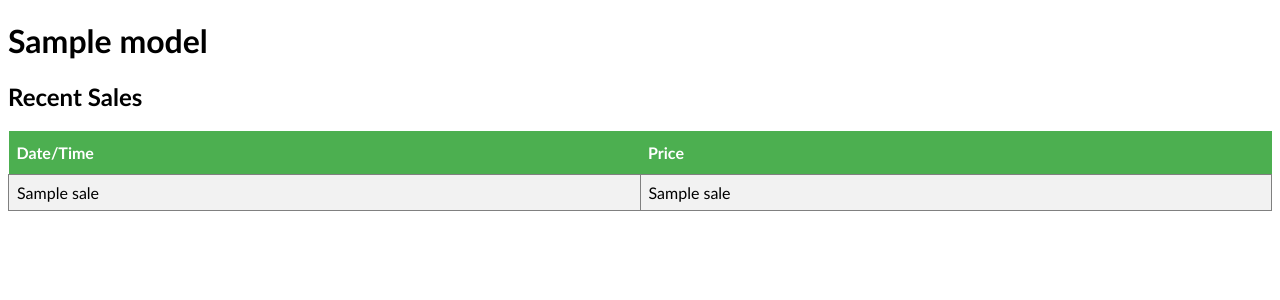
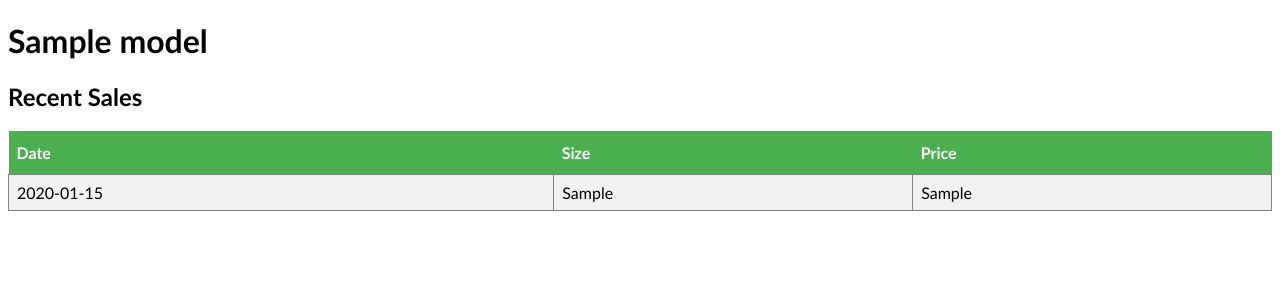
Before and after one commit to Nramanan6/sneakerbuddy, a Flask app: template templates/model_details.html in a window 1280 px wide. Shown: the top 300 px of the page. Run offline with Flask 2, Linux system fonts and the light colour scheme; the template is opened without the code that fills it: most values are stand-ins (such as "Sample title", 1, 10 or a date in 2020).

Commit message:
Recent sales working

```diff
--- a/main.py
+++ b/main.py
@@ -24,7 +24,15 @@ def display_model_details(sneaker_model):
     if len(shoes) != 0:
     	shoe = shoes[0]['Model Name']
 
-    return render_template('model_details.html', model=shoe)
+    sales = []
+    for sale in query_db("select * from sales where [Sneaker Name]=?", [sneaker_model]):
+    	sale['splitDate'] = sale['Order Date'].split('/')
+    	sales.append(sale)
+    sales.sort(key = lambda sale: (int(sale['splitDate'][2]), int(sale['splitDate'][0]), int(sale['splitDate'][1])))
+    mostRecent = sales[len(sales)-5:len(sales)]
+    mostRecent.reverse()
+
+    return render_template('model_details.html', model=shoe, sales=sales, mostRecent=mostRecent)
 
 @app.template_filter('format_model_name')
 def remove_dashes(text):
--- a/templates/model_details.html
+++ b/templates/model_details.html
@@ -43,20 +43,18 @@ h1, h2 {
 
 <table id='sales_table'>
   <tr>
-    <th align='left'>Date/Time</th>
+    <th align='left'>Date</th>
+    <th align='left'>Size</th>
     <th align='left'>Price</th>
   </tr>
-  {% for sale in sales %}
+  {% for sale in mostRecent %}
   <tr>
-    <td>{{sale}}</td>
-    <td>{{sale}}</td>
+    <td>{{sale['Order Date']}}</td>
+    <td>{{sale['Shoe Size']}}</td>
+    <td>{{sale['Sale Price']}}</td>
   </tr>
   {% endfor %}
 </table>
 
-<script type="text/javascript">
-
-</script>
-
 </body>
 </html>
```
